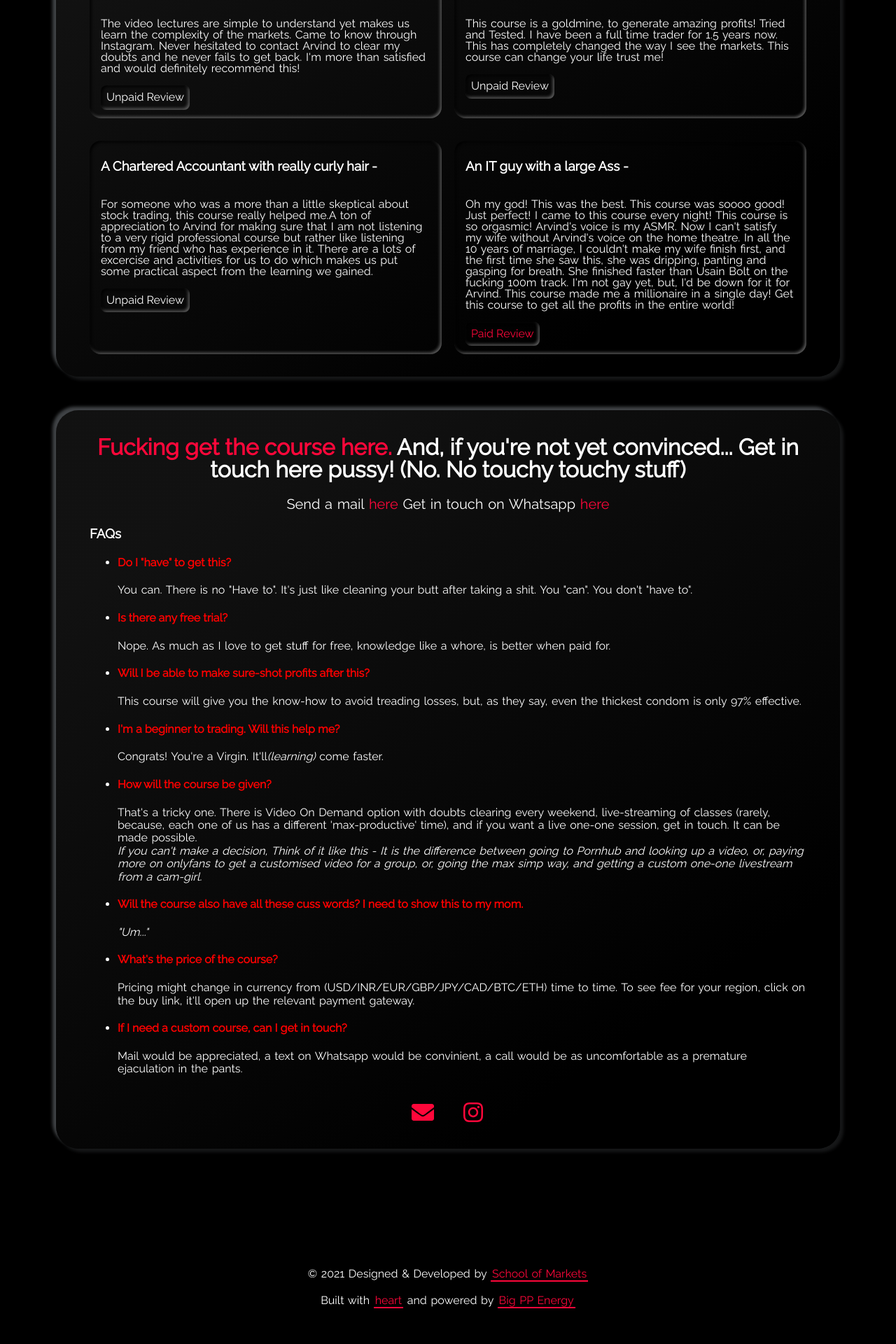
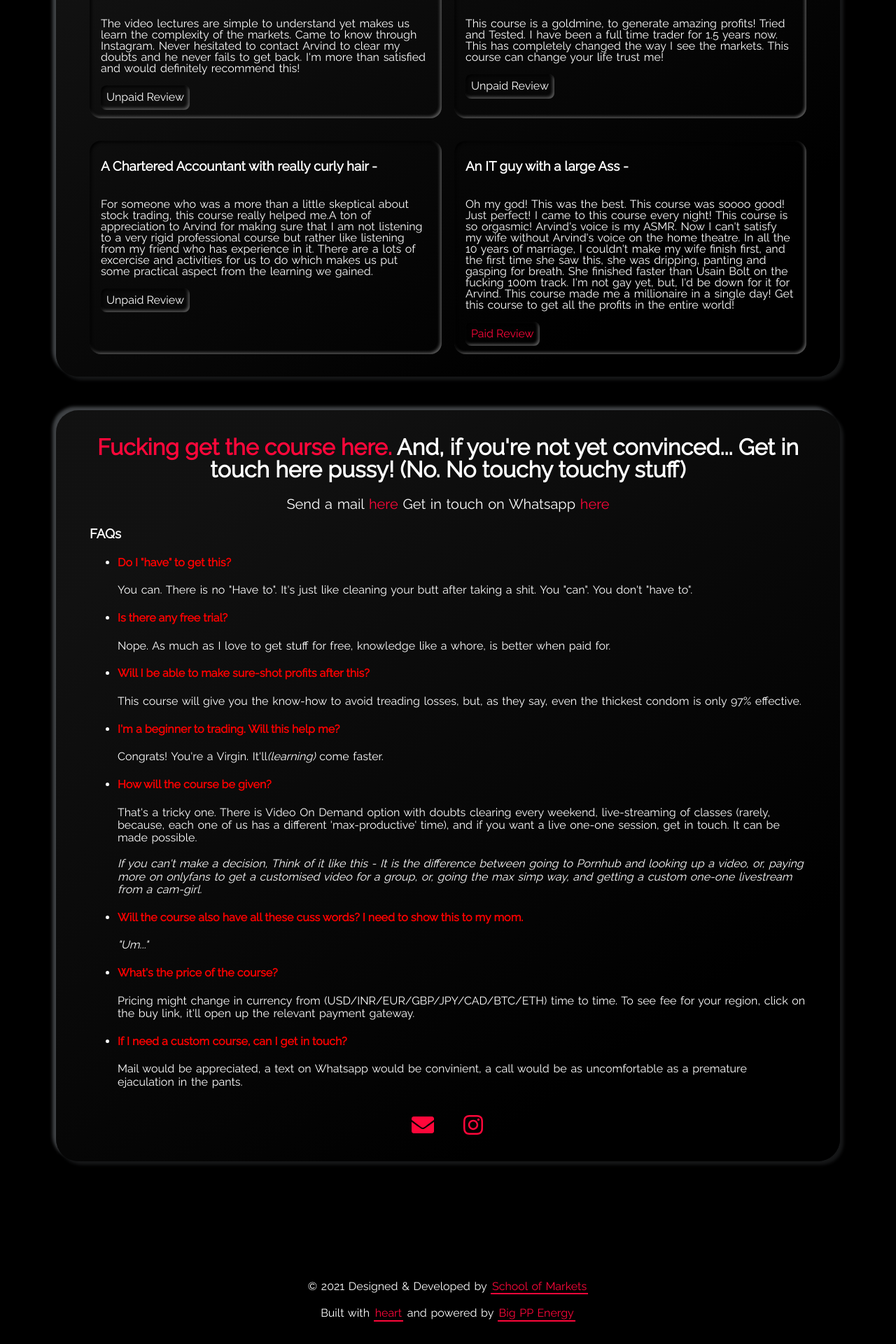
Before and after one commit to schoolofstonks/schoolofstonks, a Jekyll site: the page built from index.html, in a window 1280 px wide. Shown: the part 4064-5984 px from the top of the page at 70% size. Built offline with Jekyll 4.4.1, drawn with Linux system fonts in a browser that asks for light colours.

Commit message:
Update _config.yml

```diff
--- a/_config.yml
+++ b/_config.yml
@@ -41,7 +41,7 @@ contact_description: Send a mail <a href ="mailto:schoolofmarkets@gmail.com">her
     </li>
     <li><h4 style="color:red">I'm a beginner to trading. Will this help me?</h4><p>Congrats! You're a Virgin. It'll<i>(learning)</i> come faster.</p>
     </li>
-    <li><h4 style="color:red">How will the course be given?</h4><p>That's a tricky one. There is Video On Demand option with doubts clearing every weekend, live-streaming of classes (rarely, because, each one of us has a different 'max-productive' time), and if you want a live one-one session, get in touch. It can be made possible.<br> <i>If you can't make a decision, Think of it like this - It is the difference between going to Pornhub and looking up a video, or, paying more on onlyfans to get a customised video for a group, or, going the max simp way, and getting a custom one-one livestream from a cam-girl.</i></p>
+    <li><h4 style="color:red">How will the course be given?</h4><p>That's a tricky one. There is Video On Demand option with doubts clearing every weekend, live-streaming of classes (rarely, because, each one of us has a different 'max-productive' time), and if you want a live one-one session, get in touch. It can be made possible.<br><br> <i>If you can't make a decision, Think of it like this - It is the difference between going to Pornhub and looking up a video, or, paying more on onlyfans to get a customised video for a group, or, going the max simp way, and getting a custom one-one livestream from a cam-girl.</i></p>
     </li>
     <li><h4 style="color:red">Will the course also have all these cuss words? I need to show this to my mom.</h4><p><i>"Um..."</i></p>
     </li>
```
